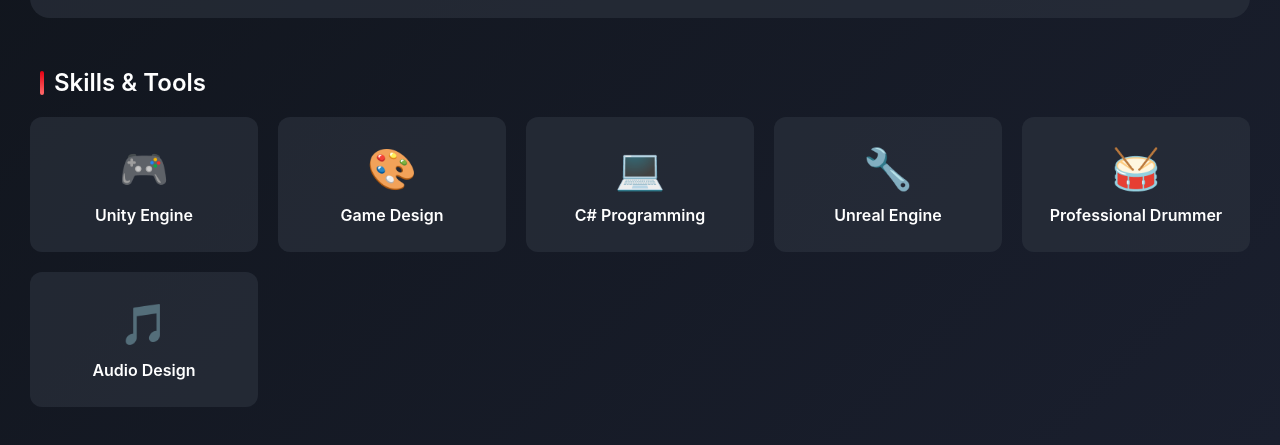
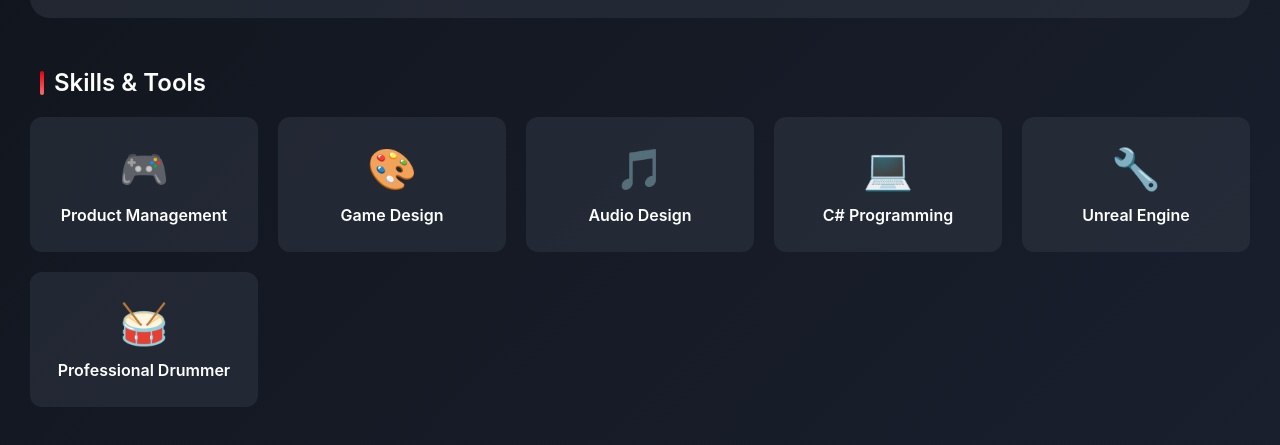
Before and after one commit to artiboy72/artiboy72.github.io, a plain HTML site: page index.html in a window 1280 px wide. Shown: the part 1100-1545 px from the top of the page. Drawn offline with Linux system fonts and the light colour scheme.

Commit message:
feat: new text

```diff
--- a/index.html
+++ b/index.html
@@ -896,11 +896,15 @@
             <div class="skills-grid">
                 <div class="skill-card" onclick="showPopup(this, 'Expert in Unity Engine development with extensive experience in creating high-performance games. Proficient in Unity\'s latest features, scripting, and optimization techniques.')">
                     <div class="skill-icon">🎮</div>
-                    <div class="skill-name">Unity Engine</div>
+                    <div class="skill-name">Product Management</div>
                 </div>
                 <div class="skill-card" onclick="showPopup(this, 'Skilled in game design principles including level design, player engagement, game mechanics, and balancing. Experience in creating compelling player experiences.')">
                     <div class="skill-icon">🎨</div>
                     <div class="skill-name">Game Design</div>
+                </div>
+                <div class="skill-card" onclick="showPopup(this, 'Experience in game audio design including sound effects, music integration, and spatial audio implementation using various audio middleware.')">
+                    <div class="skill-icon">🎵</div>
+                    <div class="skill-name">Audio Design</div>
                 </div>
                 <div class="skill-card" onclick="showPopup(this, 'Advanced C# programming skills with focus on game development. Experience in optimizing code performance, design patterns, and best practices.')">
                     <div class="skill-icon">💻</div>
@@ -913,10 +917,6 @@
                 <div class="skill-card" onclick="showPopup(this, 'Professional drummer with over 8 years of experience performing in various genres. Skilled in studio recording, live performance, and rhythm composition. Have recorded multiple singles and an album.')">
                     <div class="skill-icon">🥁</div>
                     <div class="skill-name">Professional Drummer</div>
-                </div>
-                <div class="skill-card" onclick="showPopup(this, 'Experience in game audio design including sound effects, music integration, and spatial audio implementation using various audio middleware.')">
-                    <div class="skill-icon">🎵</div>
-                    <div class="skill-name">Audio Design</div>
                 </div>
             </div>
         </div>
@@ -946,7 +946,7 @@
                 </div>
 
                 <div class="modal-section">
-                    <h3 class="modal-section-title">Technologies Used</h3>
+                    <h3 class="modal-section-title">Skills Used</h3>
                     <div class="modal-tags" id="modalTags">
                         <!-- Tags will be inserted here -->
                     </div>
@@ -975,7 +975,7 @@
                 title: 'Egg VR',
                 subtitle: 'Product Specialist / Composer / Sound Designer | Unity',
                 description: 'A unique VR experience focused on egg-themed challenges and puzzles. Created immersive audio landscapes and managed product development while ensuring high-quality sound design throughout the experience.',
-                tags: ['Unity', 'VR', 'Sound Design', 'Product Management', 'Audio Implementation', 'Unity Audio'],
+                tags: ["Game Design",'VR', 'Sound Design', 'Product Management', 'Audio Implementation', 'Composing','Marketing', "Community Management", "QA Testing", "Content Creation"],
                 features: [
                     'Immersive VR gameplay mechanics',
                     'Custom sound design and music composition',
@@ -989,7 +989,7 @@
                 title: 'Animal Blocks',
                 subtitle: 'Product Specialist / Community Manager',
                 description: 'A charming puzzle game featuring adorable animal-themed blocks. Managed product development and community engagement while ensuring a positive player experience.',
-                tags: ['Community Management', 'Product Development', 'Player Engagement', 'Game Design', 'Social Media'],
+                tags: ['Community Management', 'Product Management', 'Player Engagement', 'Game Design', 'Social Media'],
                 features: [
                     'Strategic product roadmap development',
                     'Active community engagement and management',
@@ -1003,7 +1003,7 @@
                 title: 'DigiGods',
                 subtitle: 'Product Specialist / Community Manager',
                 description: 'An exciting digital collectible game with unique god-themed characters. Led product strategy and community building initiatives to create an engaged player base.',
-                tags: ['Community Management', 'Product Strategy', 'Digital Collectibles', 'Player Engagement', 'Content Creation'],
+                tags: ['Community Management', 'Product Management', 'Digital Collectibles', 'Player Engagement', 'Content Creation'],
                 features: [
                     'Community-driven development approach',
                     'Product feature prioritization',
```
